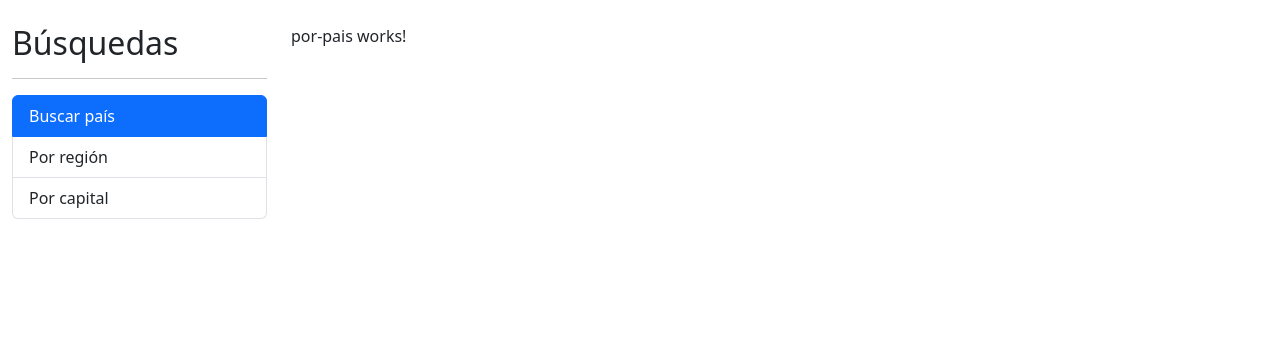
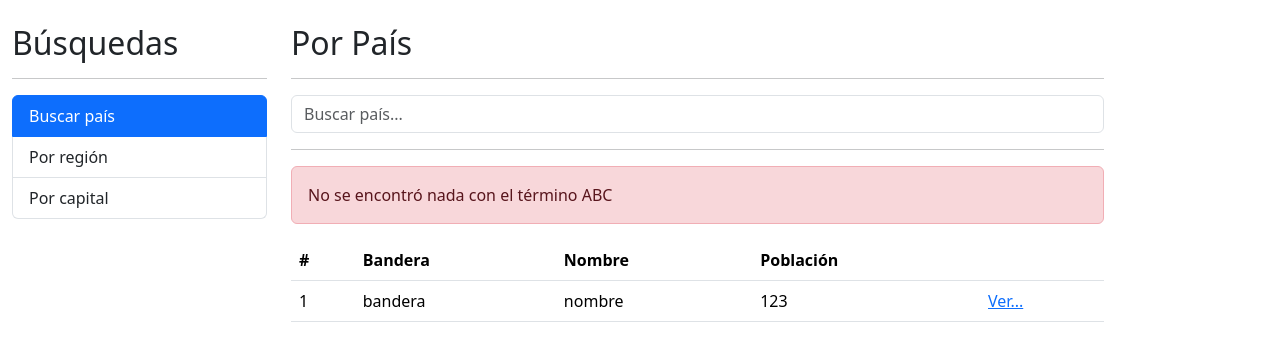
Before and after one commit to karlozjaramillo/curso-angular-paisesApp, an Angular app: page / in a window 1280 px wide. Shown: the top 348 px of the page. Built offline with nearby package versions, Linux system fonts and the light colour scheme.

Commit message:
Componente para buscar por país

```diff
--- a/src/app/pais/pages/por-pais/por-pais.component.html
+++ b/src/app/pais/pages/por-pais/por-pais.component.html
@@ -1 +1,47 @@
-<p>por-pais works!</p>
+<h2>Por País</h2>
+<hr />
+
+<div class="row">
+  <div class="col">
+    <form (ngSubmit)="buscar()" autocomplete="off">
+      <input
+        type="text"
+        name="termino"
+        class="form-control"
+        [(ngModel)]="termino"
+        placeholder="Buscar país..."
+      />
+    </form>
+  </div>
+</div>
+
+<hr />
+
+<div class="alert alert-danger">No se encontró nada con el término ABC</div>
+
+<div class="row">
+  <div class="col">
+    <table class="table table-hover">
+      <thead>
+        <tr>
+          <th>#</th>
+          <th>Bandera</th>
+          <th>Nombre</th>
+          <th>Población</th>
+          <th></th>
+        </tr>
+      </thead>
+      <tbody>
+        <tr>
+            <td>1</td>
+            <td>bandera</td>
+            <td>nombre</td>
+            <td>123</td>
+            <td>
+                <a href="">Ver...</a>
+            </td>
+        </tr>
+      </tbody>
+    </table>
+  </div>
+</div>
--- a/src/app/pais/pages/por-pais/por-pais.component.ts
+++ b/src/app/pais/pages/por-pais/por-pais.component.ts
@@ -3,9 +3,12 @@ import { Component } from '@angular/core';
 @Component({
   selector: 'app-por-pais',
   templateUrl: './por-pais.component.html',
-  styles: [
-  ]
+  styles: [],
 })
 export class PorPaisComponent {
+  termino: string = '';
 
+  buscar() {
+    console.log(this.termino);
+  }
 }
--- a/src/app/pais/pais.module.ts
+++ b/src/app/pais/pais.module.ts
@@ -1,5 +1,7 @@
 import { NgModule } from '@angular/core';
 import { CommonModule } from '@angular/common';
+import { FormsModule } from '@angular/forms';
+
 import { PorCapitalComponent } from './pages/por-capital/por-capital.component';
 import { PorPaisComponent } from './pages/por-pais/por-pais.component';
 import { PorRegionComponent } from './pages/por-region/por-region.component';
@@ -21,7 +23,8 @@ import { VerPaisComponent } from './pages/ver-pais/ver-pais.component';
     VerPaisComponent
   ],
   imports: [
-    CommonModule
+    CommonModule,
+    FormsModule
   ]
 })
 export class PaisModule { }
```
